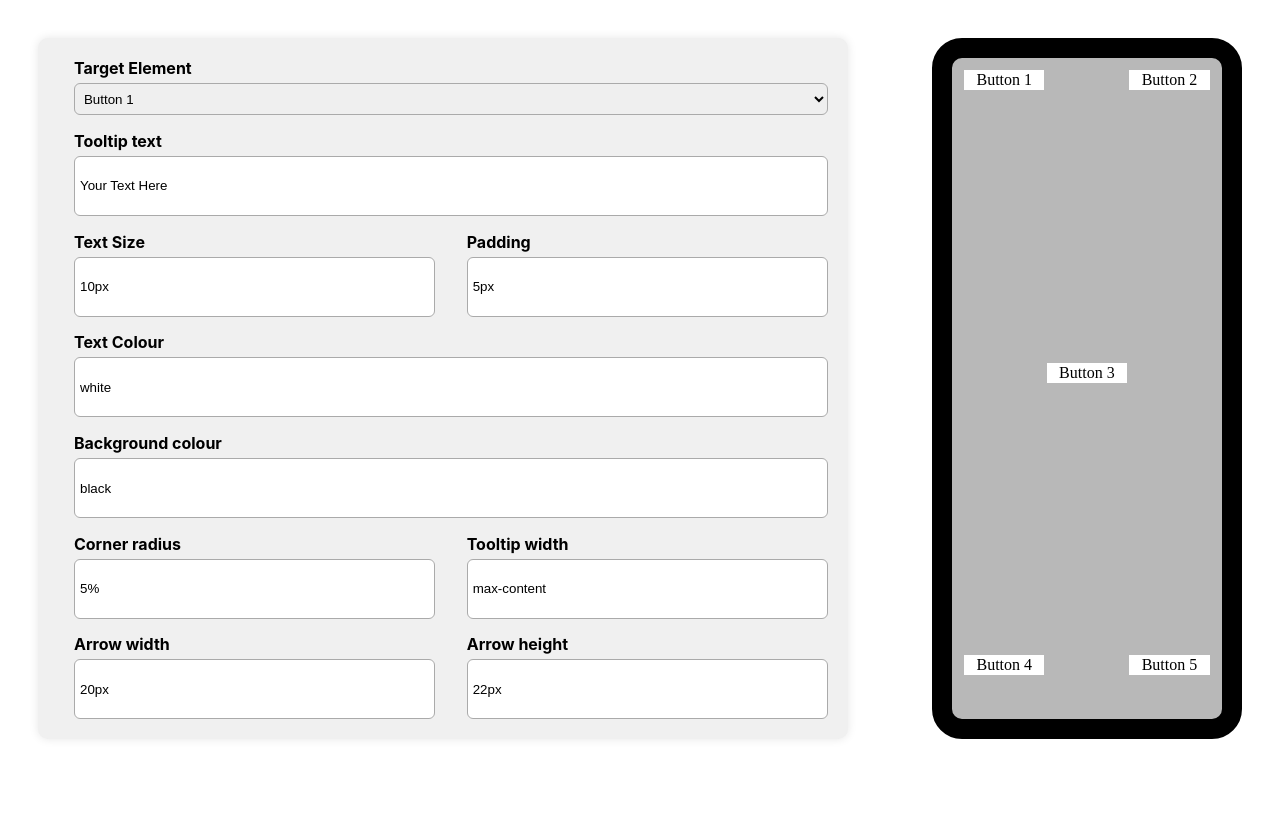
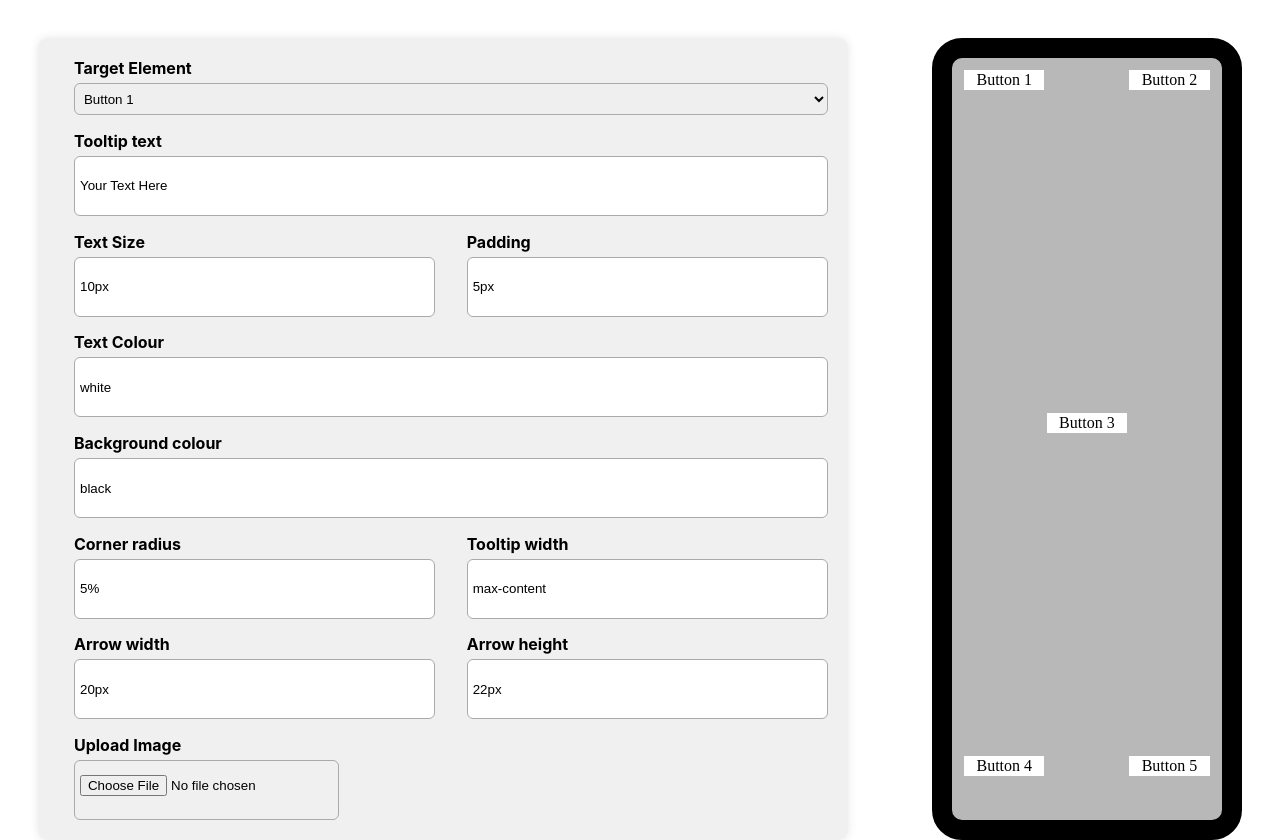
Before and after one commit to shashanksanket/Plotline-Frontend-Assignment, a React (Create React App) app: page / in a window 1280 px wide. Before the commit the page ends 800 px from the top, so only its background shows below. Built offline with nearby package versions, Linux system fonts and the light colour scheme.

Commit message:
added input for image

```diff
--- a/src/components/Buttons/index.css
+++ b/src/components/Buttons/index.css
@@ -30,7 +30,7 @@
 
 }
 .tooltip-content {
-    width: max-content;
+    max-width: 300px;
     padding: 5px;
     background-color:#000;
     color: #FFF;
--- a/src/components/Buttons/index.js
+++ b/src/components/Buttons/index.js
@@ -1,4 +1,4 @@
-import React, {  } from 'react';
+import React, { } from 'react';
 import './index.css';
 
 
@@ -9,11 +9,20 @@ const Button = ({ text, data }) => {
             <div className="button-container">
                 <div style={{ display: "flex", flexDirection: "column", justifyContent: "center", alignItems: "center" }}>
                     <button className="button tooltip">{text}</button>
-					<img className='arrow' style={{ width: "20px" ,height: "10px" }} src="/arrow.svg" alt="arrow" />
+                    <img className='arrow' style={{ width: "20px", height: "10px" }} src="/assets/arrow.svg" alt="arrow" />
                     <div
                         className="tooltip-content"
                         style={{ color: data.textcolor, fontSize: data.textsize, padding: data.padding, backgroundColor: data.bgcolour, borderRadius: data.cornerradius, width: data.tooltipwidth }}>
                         {data.tooltiptext || "Your Text Here"}
+                        <div style={{display:"block"}}>
+                            {data.imageFile && (
+                                <img
+                                    src={data.imageFile}
+                                    alt="Uploaded"
+                                    style={{ maxWidth: '10%', maxHeight: '10%' }}
+                                />
+                            )}
+                        </div>
                     </div>
                 </div>
             </div>
--- a/src/pages/Form/form.js
+++ b/src/pages/Form/form.js
@@ -1,4 +1,4 @@
-import React, { useState,useEffect } from 'react';
+import React, { useState, useEffect } from 'react';
 import './form.css';
 import Screen from '../screen/screen'
 
@@ -13,8 +13,8 @@ const Form = () => {
     const [tooltipwidth, setTooltipWidth] = useState('');
     const [arrowwidth, setArrowWidth] = useState('');
     const [arrowheight, setArrowHeight] = useState('');
-    const [count,setCount] = useState('')
-
+    const [count, setCount] = useState('')
+    const [imageFile, setImageFile] = useState(null);
     useEffect(() => {
         const storedData = JSON.parse(localStorage.getItem(selectedButton));
         setTooltipText(storedData?.tooltiptext || 'Your Text Here');
@@ -26,9 +26,10 @@ const Form = () => {
         setTooltipWidth(storedData?.tooltipwidth || 'max-content');
         setArrowWidth(storedData?.arrowwidth || '20px');
         setArrowHeight(storedData?.arrowheight || '22px');
+        setImageFile(storedData?.imageFile || null);
     }, [selectedButton]);
     const handleInputChange = (event, fieldName, stateUpdater) => {
-        setCount(count+1)
+        setCount(count + 1)
         stateUpdater(event.target.value);
         const updatedData = {
             ...JSON.parse(localStorage.getItem(selectedButton)),
@@ -36,6 +37,26 @@ const Form = () => {
         };
         localStorage.setItem(selectedButton, JSON.stringify(updatedData));
     };
+    const handleImageUpload = (event) => {
+        const uploadedFile = event.target.files[0];
+        setImageFile(uploadedFile);
+
+        const reader = new FileReader();
+        reader.onload = (e) => {
+            const imageData = e.target.result;
+            const updatedData = {
+                ...JSON.parse(localStorage.getItem(selectedButton)),
+                imageFile: imageData,
+            };
+            localStorage.setItem(selectedButton, JSON.stringify(updatedData));
+        };
+        reader.readAsDataURL(uploadedFile);
+        setCount(count + 1);
+    };
+
+
+
+
 
     return (
         <>
@@ -55,49 +76,68 @@ const Form = () => {
                 <div className='form-group'>
                     <div className='form-input'>
                         <label htmlFor="tooltipText">Tooltip text</label>
-                        <input id="tooltipTextInput" value={tooltiptext} onChange={(e) => handleInputChange(e, 'tooltiptext',setTooltipText)} />
+                        <input id="tooltipTextInput" value={tooltiptext} onChange={(e) => handleInputChange(e, 'tooltiptext', setTooltipText)} />
                     </div>
                 </div>
                 <div className='form-group'>
                     <div className='form-input'>
                         <label htmlFor="textSize">Text Size</label>
-                        <input id="textSizeInput" value={textsize} onChange={(e) => handleInputChange(e, 'textsize',setTextSize)} />
+                        <input id="textSizeInput" value={textsize} onChange={(e) => handleInputChange(e, 'textsize', setTextSize)} />
                     </div>
                     <div className='form-input'>
                         <label htmlFor="padding">Padding</label>
-                        <input id="paddingInput" value={padding} onChange={(e) => handleInputChange(e, 'padding',setPadding)} />
+                        <input id="paddingInput" value={padding} onChange={(e) => handleInputChange(e, 'padding', setPadding)} />
                     </div>
                 </div>
                 <div className='form-group'>
                     <div className='form-input'>
                         <label htmlFor="textColour">Text Colour</label>
-                        <input id="textColourInput" value={textcolour} onChange={(e) => handleInputChange(e, 'textcolour',setTextColour)} />
+                        <input id="textColourInput" value={textcolour} onChange={(e) => handleInputChange(e, 'textcolour', setTextColour)} />
                     </div>
                 </div>
                 <div className='form-group'>
                     <div className='form-input'>
                         <label htmlFor="bgColour">Background colour</label>
-                        <input id="bgColourInput" value={bgcolour} onChange={(e) => handleInputChange(e, 'bgcolour',setBgColour)} />
+                        <input id="bgColourInput" value={bgcolour} onChange={(e) => handleInputChange(e, 'bgcolour', setBgColour)} />
                     </div>
                 </div>
                 <div className='form-group'>
                     <div className='form-input'>
                         <label htmlFor="cornerRadius">Corner radius</label>
-                        <input id="cornerRadiusInput" value={cornerradius} onChange={(e) => handleInputChange(e, 'cornerradius',setCornerRadius)} />
+                        <input id="cornerRadiusInput" value={cornerradius} onChange={(e) => handleInputChange(e, 'cornerradius', setCornerRadius)} />
                     </div>
                     <div className='form-input'>
                         <label htmlFor="tooltipWidth">Tooltip width</label>
-                        <input id="tooltipWidthInput" value={tooltipwidth} onChange={(e) => handleInputChange(e, 'tooltipwidth',setTooltipWidth)} />
+                        <input id="tooltipWidthInput" value={tooltipwidth} onChange={(e) => handleInputChange(e, 'tooltipwidth', setTooltipWidth)} />
                     </div>
                 </div>
                 <div className='form-group'>
                     <div className='form-input'>
                         <label htmlFor="arrowWidth">Arrow width</label>
-                        <input id="arrowWidthInput" value={arrowwidth} onChange={(e) => handleInputChange(e, 'arrowwidth',setArrowWidth)} />
+                        <input id="arrowWidthInput" value={arrowwidth} onChange={(e) => handleInputChange(e, 'arrowwidth', setArrowWidth)} />
                     </div>
                     <div className='form-input'>
                         <label htmlFor="arrowHeight">Arrow height</label>
-                        <input id="arrowHeightInput" value={arrowheight} onChange={(e) => handleInputChange(e, 'arrowheight',setArrowHeight)} />
+                        <input id="arrowHeightInput" value={arrowheight} onChange={(e) => handleInputChange(e, 'arrowheight', setArrowHeight)} />
+                    </div>
+                </div>
+                <div className='form-group'>
+                    <div className="form-input">
+                        <label htmlFor="imageUpload">Upload Image</label>
+                        <div style={{ display: "flex", justifyContent: "space-between" }}>
+                            <input
+                                type="file"
+                                id="imageUpload"
+                                accept="image/*"
+                                onChange={(e) => handleImageUpload(e)}
+                            />    {imageFile && (
+                                <img
+                                    src={imageFile}
+                                    alt="Uploaded"
+                                    style={{ maxWidth: '10%', maxHeight: '10%' }}
+                                />
+                            )}
+                        </div>
                     </div>
                 </div>
             </div>
```
Also changed, not shown: public/assets/arrow.svg (renamed from public/arrow.svg), public/assets/upload.svg (added). Lines whose indentation alone changed are shown as unchanged.
